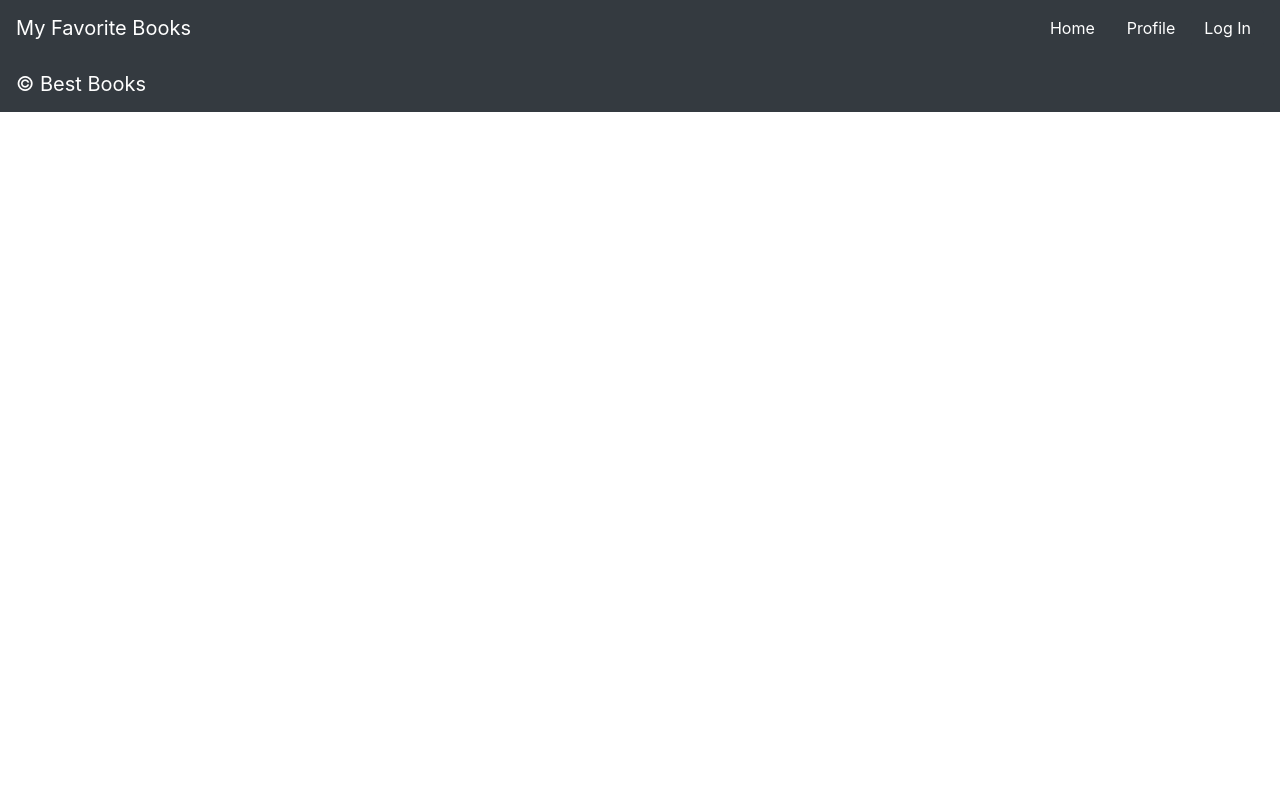
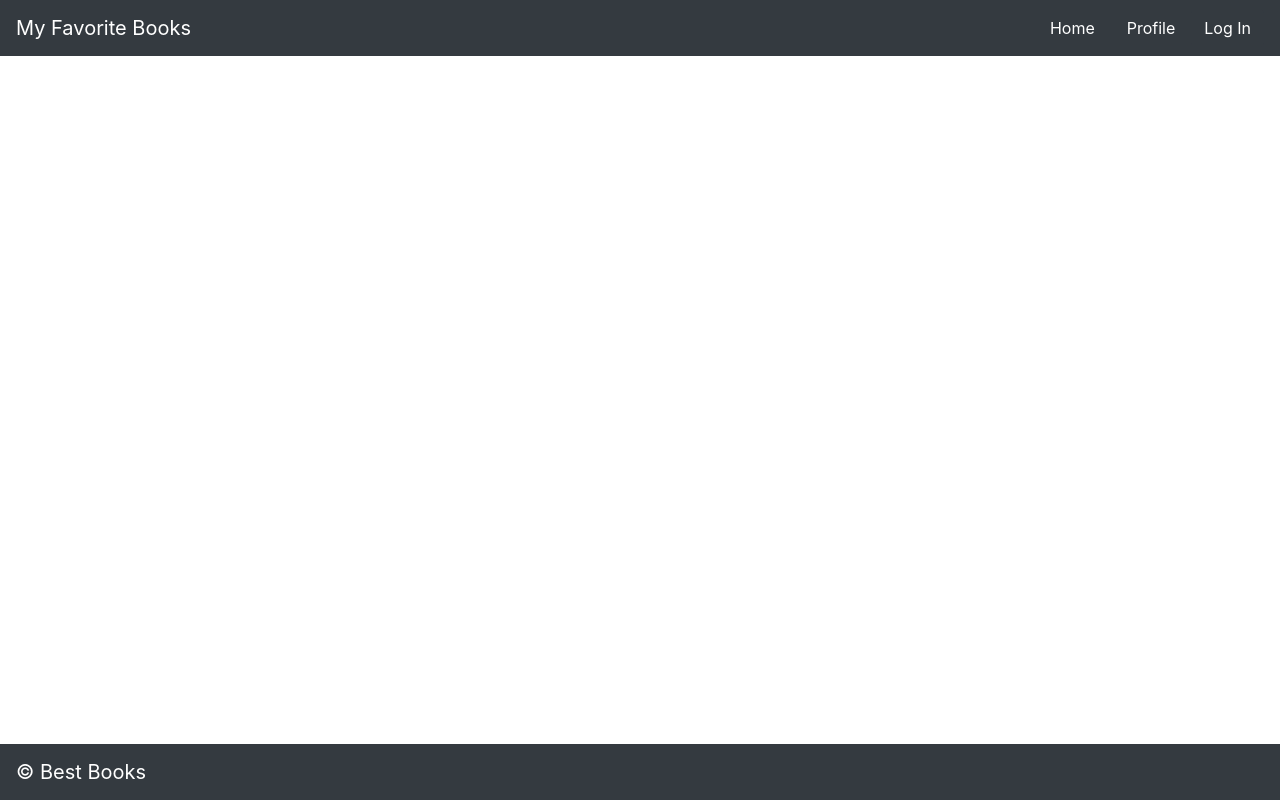
Before and after one commit to yjyoo773/best-books-client, a React (Create React App) app: page /profile in a window 1280 px wide. Built offline with nearby package versions, Linux system fonts and the light colour scheme.

Commit message:
set footer to bottom

```diff
--- a/src/App.css
+++ b/src/App.css
@@ -1,3 +1,3 @@
 .jumbotron {
-  min-height: 100vh
+  min-height: 90vh
 }
--- a/src/Footer.js
+++ b/src/Footer.js
@@ -1,14 +1,20 @@
-import React from 'react';
-import 'bootstrap/dist/css/bootstrap.min.css';
-import Navbar from 'react-bootstrap/Navbar';
+import React from "react";
+import "bootstrap/dist/css/bootstrap.min.css";
+import Navbar from "react-bootstrap/Navbar";
 
 class Footer extends React.Component {
   render() {
-    return(
-      <Navbar collapseOnSelect expand="lg" bg="dark" variant="dark">
-      <Navbar.Brand>&copy; Best Books</Navbar.Brand>
-    </Navbar>
-    )
+    return (
+      <Navbar
+        collapseOnSelect
+        expand="lg"
+        bg="dark"
+        variant="dark"
+        style={{ position: "absolute", left: "0", bottom: "0", right: "0" }}
+      >
+        <Navbar.Brand>&copy; Best Books</Navbar.Brand>
+      </Navbar>
+    );
   }
 }
 
```
